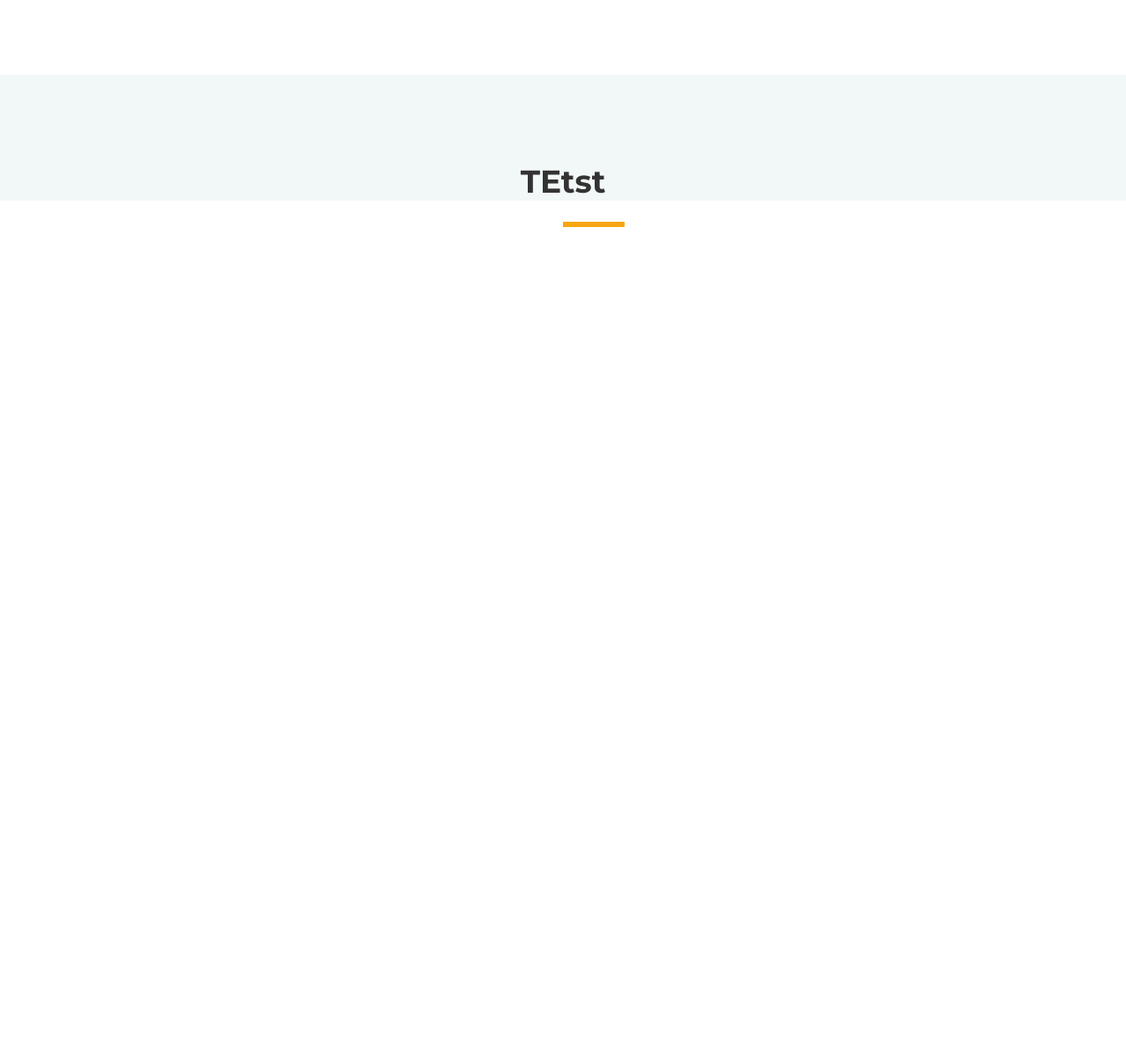
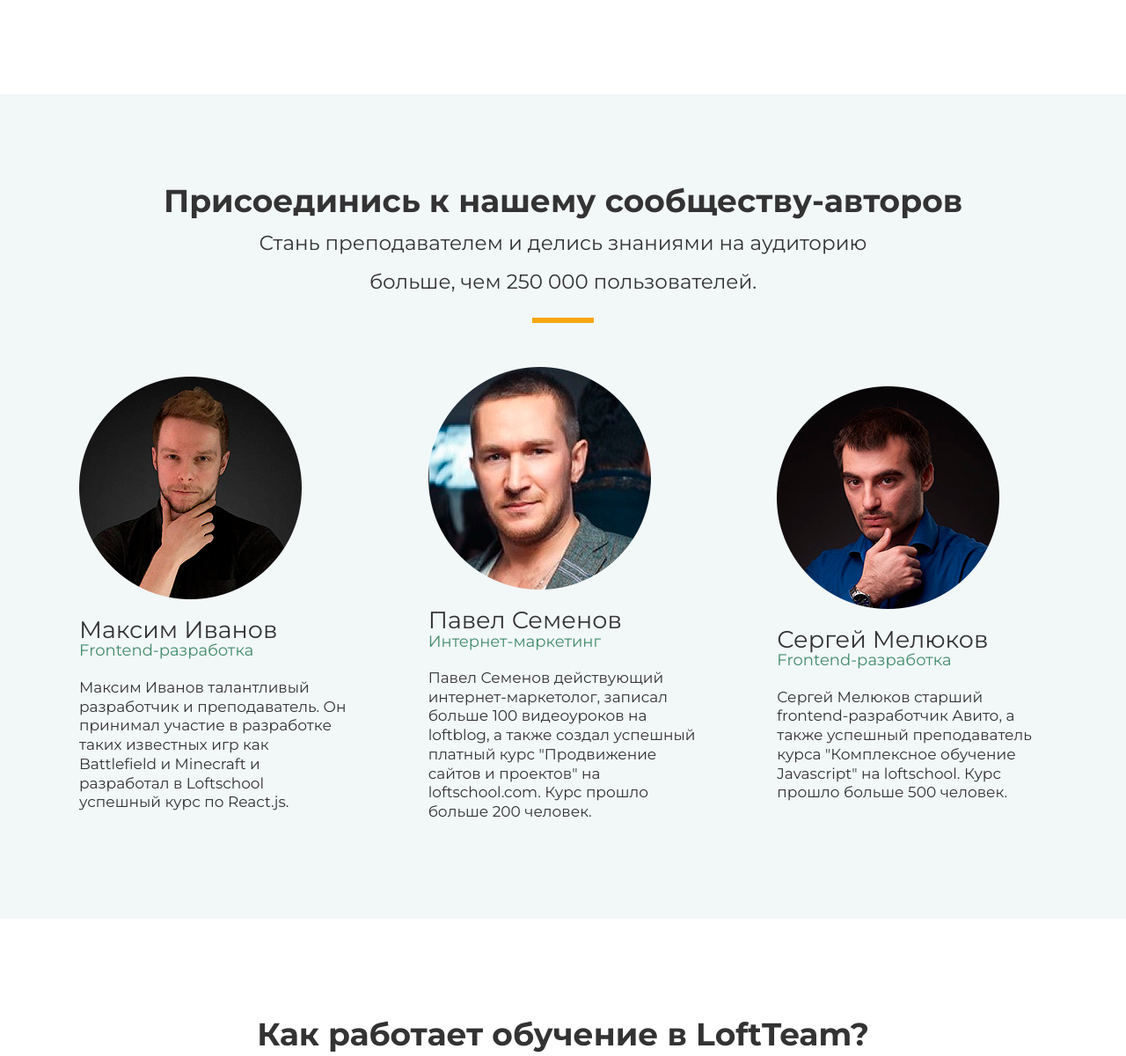
Before and after one commit to BarsBarsovich/ls-land, a plain HTML site: page index.html in a window 1280 px wide. Shown: the part 1349-2549 px from the top of the page at 88% size. Before the commit the page ends 1607 px from the top, so only its background shows below. Drawn offline with Linux system fonts and the light colour scheme.

Commit message:
new sections

```diff
--- /dev/null
+++ b/css/blocks/authors.scss
@@ -0,0 +1,47 @@
+.authors {
+  margin-top: 80px;
+  &__list {
+    display: flex;
+    width: 100%;
+    justify-content: flex-start;
+    padding-bottom: 110px;
+  }
+
+  &__item {
+    display: flex;
+    justify-content: center;
+    align-items: flex-start;
+    flex-direction: column;
+    width: 30%;
+    margin-left: 90px;
+    &:first-child{
+      margin-left: 0;
+    }
+  }
+
+  &__card {
+    font-family: "Montserrat";
+    color: rgb(51, 51, 51);
+    &-photo{
+      padding-bottom: 20px;
+    }
+
+
+    &-name {
+      font-size: 27px;
+      line-height: 0.788;
+    }
+
+    &-job-title {
+      font-size: 18px;
+      color: rgb(65, 140, 107);
+      line-height: 1.182;
+    }
+
+    &-desc {
+      padding-top: 20px;
+      font-size: 17px;
+      line-height: 1.281;
+    }
+  }
+}
--- /dev/null
+++ b/css/blocks/loft-steps.scss
@@ -0,0 +1,5 @@
+.loft-steps{
+  &__container{
+    padding-top: 110px;
+  }
+}
--- a/css/blocks/step.scss
+++ b/css/blocks/step.scss
@@ -16,15 +16,15 @@
     width: 100%;
     text-align: center;
 
-    &-img {
-      height: 192px;
-      width: 214px;
-      object-fit: contain;
+    // &-img {
+    //   height: 192px;
+    //   width: 214px;
+    //   object-fit: contain;
 
-      &--left {
-        margin-top: -5px;
-      }
-    }
+    //   &--left {
+    //     margin-top: -5px;
+    //   }
+    // }
   }
 
   &__title {
--- a/css/blocks/team.scss
+++ b/css/blocks/team.scss
@@ -1,8 +1,8 @@
 .team {
   background: #f2f7f8;
   &__container{
-    display: flex;
-    justify-content: center;
+    // display: flex;
+    // justify-content: center;
     padding-top: 100px;
   }
 }
--- a/css/blocks/title.scss
+++ b/css/blocks/title.scss
@@ -11,9 +11,20 @@
     content: "";
     position: absolute;
     left: 50%;
+    transform: translateX(-50%);
     bottom: -30px;
     width: 70px;
     height: 6px;
     background: rgb(247, 166, 15);
   }
 }
+
+.subtitle {
+    font-size: 23px;
+    font-family: "Montserrat";
+    color: rgb(51, 51, 51);
+    line-height: 1.2;
+    text-align: center;
+    font-weight: 400;
+    width: 50%;
+}
--- a/css/main.scss
+++ b/css/main.scss
@@ -7,3 +7,5 @@
 @import "./blocks/advantages.scss";
 @import "./blocks/step.scss";
 @import "./blocks/team.scss";
+@import "./blocks/authors.scss";
+@import "./blocks/loft-steps.scss"
--- a/index.html
+++ b/index.html
@@ -62,7 +62,7 @@
                 </div>
                 <p class="step__title">Рывок в карьере</p>
                 <p class="step__desc">
-                  Топ-авторы зарабатывают больше<br/>
+                  Топ-авторы зарабатывают больше<br />
                   <strong>500 000 рублей</strong> в год и благодаря узнаваемости сделали большой рывок в карьерном
                   росте. </p>
               </div>
@@ -72,8 +72,78 @@
     </section>
     <section class="team">
       <div class="team__container container">
-        <h2 class="title">TEtst</h2>
+        <h2 class="title">Присоединись к нашему сообществу-авторов<br />
+          <span class=subtitle>
+            Стань преподавателем и делись знаниями на аудиторию <br />
+            больше, чем 250 000 пользователей.
+          </span>
+        </h2>
+        <div class="authors">
+          <div class="authors__list">
+            <div class="authors__item">
+              <div class="authors__card">
+                <div class="authors__card-photo">
+                  <img src="./img/max_ivanov.png" alt="">
+                </div>
+                <span class="authors__card-name">
+                  Максим Иванов<br />
+                </span>
+                <span class="authors__card-job-title">
+                  Frontend-разработка
+                </span>
+                <div class="authors__card-desc">
+                  Максим Иванов талантливый разработчик и преподаватель. Он принимал участие в разработке таких
+                  известных игр как Battlefield и Minecraft и разработал в Loftschool успешный курс по React.js.
+                </div>
+              </div>
+            </div>
+            <div class="authors__item">
+              <div class="authors__card">
+                <div class="authors__card-photo">
+                  <img src="./img/pavel_s.png" alt="">
+                </div>
+                <span class="authors__card-name">
+                  Павел Семенов<br />
+                </span>
+                <span class="authors__card-job-title">
+                  Интернет-маркетинг
+                </span>
+                <div class="authors__card-desc">
+                  Павел Семенов действующий интернет-маркетолог, записал больше 100 видеоуроков на loftblog, а также
+                  создал успешный платный курс "Продвижение сайтов и проектов" на loftschool.com. Курс прошло больше 200
+                  человек.
+                </div>
+              </div>
+            </div>
+            <div class="authors__item">
+              <div class="authors__card">
+                <div class="authors__card-photo">
+                  <img src="./img/s_melukov.png" alt="">
+                </div>
+                <span class="authors__card-name">
+                  Сергей Мелюков<br />
+                </span>
+                <span class="authors__card-job-title">
+                  Frontend-разработка
+                </span>
+                <div class="authors__card-desc">
+                  Сергей Мелюков старший frontend-разработчик Авито, а также успешный преподаватель курса "Комплексное
+                  обучение Javascript" на loftschool. Курс прошло больше 500 человек.
+                </div>
+              </div>
+            </div>
+          </div>
+        </div>
+      </div>
+    </section>
+    <section class="loft-steps">
+      <div class="loft-steps__container container">
+        <h2 class="title">Как работает обучение в LoftTeam? </h2>
+        <div class="loft-steps__list">
+          <div class="loft-steps__item">
 
+          </div>
+        </div>
       </div>
     </section>
   </div>
```
Also changed, not shown: dist/main.css, img/idea.png (added), img/max_ivanov.png (added), img/pavel_s.png (added), img/profits.png (added), img/profits_coins.png (added), img/s_melukov.png (added).
